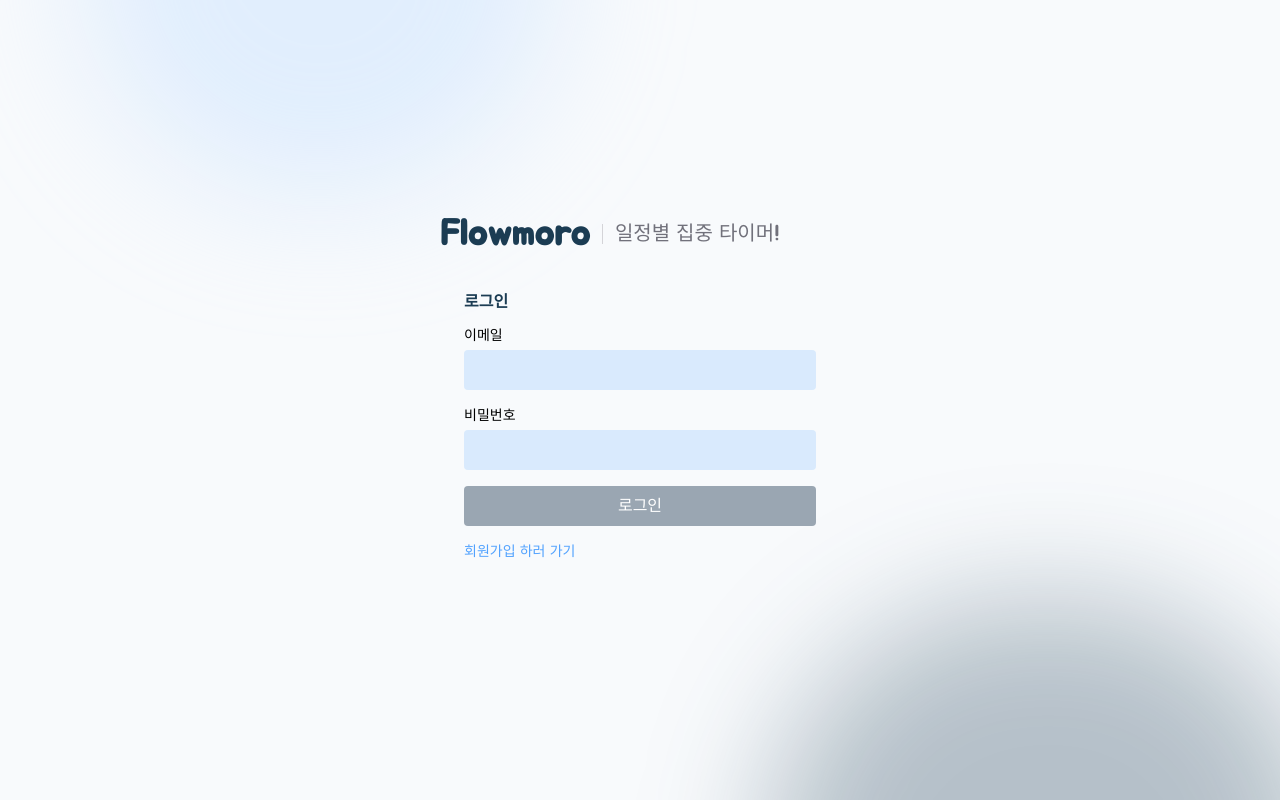
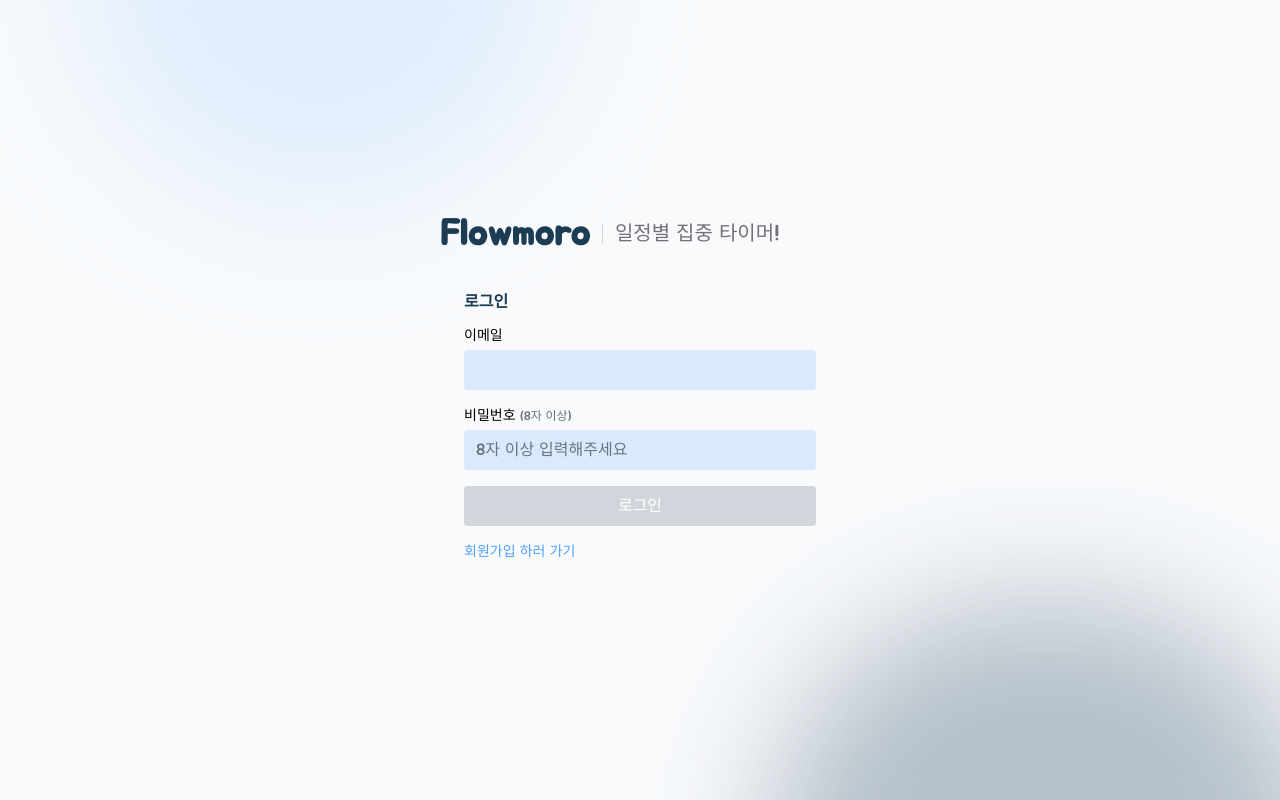
Before and after one commit to chilly003/Flowmoro, a Next.js app in the folder flowmoro/: page /flowmoro in a window 1280 px wide. Built offline with nearby package versions, Linux system fonts and the light colour scheme.

Commit message:
fix : uuid 나비효과 수정

```diff
--- a/flowmoro/app/api/tasks/[taskId]/route.ts
+++ b/flowmoro/app/api/tasks/[taskId]/route.ts
@@ -8,7 +8,7 @@
 
 type TaskRow = {
   id: number;
-  userId: number;
+  userId: string;
   title: string;
   date: string;
   status: TaskStatus;
--- a/flowmoro/app/api/tasks/route.ts
+++ b/flowmoro/app/api/tasks/route.ts
@@ -7,7 +7,7 @@
 type TaskStatus = "YET" | "DONE";
 type TaskRow = {
   id: number;
-  userId: number;
+  userId: string;
   title: string;
   date: string;
   status: TaskStatus;
--- a/flowmoro/components/ui/login.tsx
+++ b/flowmoro/components/ui/login.tsx
@@ -22,8 +22,8 @@
     register,
     handleSubmit,
     setError,
-    formState: { errors, isSubmitting },
-  } = useForm<FormValues>();
+    formState: { errors, isSubmitting, isValid },
+  } = useForm<FormValues>({ mode: "onChange" });
 
   const onSubmit = handleSubmit(async (data) => {
     try {
@@ -48,7 +48,13 @@
             <label className="block text-sm mb-1">이메일</label>
             <input
               type="email"
-              {...register("email", { required: "이메일을 입력하세요." })}
+              {...register("email", {
+                required: "이메일을 입력하세요.",
+                pattern: {
+                  value: /^[A-Z0-9._%+-]+@[A-Z0-9.-]+\.[A-Z]{2,}$/i,
+                  message: "유효한 이메일 주소를 입력하세요."
+                }
+              })}
               className="w-full focus:outline-none focus:ring-1 focus:ring-blues-400 rounded px-3 py-2 bg-blues-200"
             />
             {errors.email && (
@@ -58,11 +64,18 @@
 
           {/* 비밀번호 */}
           <div>
-            <label className="block text-sm mb-1">비밀번호</label>
+            <label className="block text-sm mb-1">
+              비밀번호 <span className="text-xs text-gray-500 font-normal">(8자 이상)</span>
+            </label>
             <input
               type="password"
+              placeholder="8자 이상 입력해주세요"
               {...register("password", {
                 required: "비밀번호를 입력하세요.",
+                minLength: {
+                  value: 8,
+                  message: "비밀번호는 8자 이상이어야 합니다."
+                }
               })}
               className="w-full focus:outline-none focus:ring-1 focus:ring-blues-400 rounded px-3 py-2 bg-blues-200"
             />
@@ -73,8 +86,11 @@
 
           <button
             type="submit"
-            disabled={isSubmitting}
-            className="w-full bg-blues-400 hover:bg-blues-500 text-white py-2 rounded disabled:opacity-60"
+            disabled={isSubmitting || !isValid}
+            className={`w-full py-2 rounded text-white transition-colors duration-200 ${isValid && !isSubmitting
+              ? "bg-blues-400 hover:bg-blues-500"
+              : "bg-gray-300 cursor-not-allowed"
+              }`}
           >
             로그인
           </button>
--- a/flowmoro/components/ui/signup.tsx
+++ b/flowmoro/components/ui/signup.tsx
@@ -19,8 +19,8 @@
     register,
     handleSubmit,
     setError,
-    formState: { errors, isSubmitting },
-  } = useForm<FormValues>();
+    formState: { errors, isSubmitting, isValid },
+  } = useForm<FormValues>({ mode: "onChange" });
 
   const onSubmit = handleSubmit(async (data) => {
     try {
@@ -44,7 +44,13 @@
           <label className="block text-sm mb-1">이메일</label>
           <input
             type="email"
-            {...register("email", { required: "이메일을 입력하세요." })}
+            {...register("email", {
+              required: "이메일을 입력하세요.",
+              pattern: {
+                value: /^[A-Z0-9._%+-]+@[A-Z0-9.-]+\.[A-Z]{2,}$/i,
+                message: "유효한 이메일 주소를 입력하세요."
+              }
+            })}
             className="w-full rounded px-3 py-2 focus:outline-none focus:ring-1 focus:ring-blues-400 bg-blues-200"
           />
           {errors.email && (
@@ -54,9 +60,12 @@
 
         {/* 비밀번호 */}
         <div>
-          <label className="block text-sm mb-1">비밀번호</label>
+          <label className="block text-sm mb-1">
+            비밀번호 <span className="text-xs text-gray-500 font-normal">(8자 이상)</span>
+          </label>
           <input
             type="password"
+            placeholder="8자 이상 입력해주세요"
             {...register("password", {
               required: "비밀번호를 입력하세요.",
               minLength: {
@@ -73,8 +82,11 @@
 
         <button
           type="submit"
-          disabled={isSubmitting}
-          className="w-full bg-blues-400 hover:bg-blues-500 text-white py-2 rounded disabled:opacity-60"
+          disabled={isSubmitting || !isValid}
+          className={`w-full py-2 rounded text-white transition-colors duration-200 ${isValid && !isSubmitting
+            ? "bg-blues-400 hover:bg-blues-500"
+            : "bg-gray-300 cursor-not-allowed"
+            }`}
         >
           회원가입
         </button>
--- a/flowmoro/lib/api/tasks.ts
+++ b/flowmoro/lib/api/tasks.ts
@@ -4,7 +4,7 @@
 
 export interface Task {
     id: number;
-    userId: number;
+    userId: string;
     title: string;
     date: string;
     status: TaskStatus;
--- a/flowmoro/lib/auth.ts
+++ b/flowmoro/lib/auth.ts
@@ -3,7 +3,7 @@
 import bcrypt from "bcryptjs";
 import { query } from "@/lib/db";
 
-type DbUser = { id: number; email: string; passwordHash: string | null };
+type DbUser = { id: string; email: string; password_hash: string | null };
 
 export const { handlers, auth } = NextAuth({
   session: { strategy: "jwt" },
@@ -27,12 +27,12 @@
         if (users.length === 0) return null;
 
         const user = users[0];
-        if (!user?.passwordHash) return null;
+        if (!user?.password_hash) return null;
 
-        const ok = await bcrypt.compare(password, user.passwordHash);
+        const ok = await bcrypt.compare(password, user.password_hash);
         if (!ok) return null;
 
-        return { id: String(user.id), email: user.email };
+        return { id: user.id, email: user.email };
       },
     }),
   ],
```
